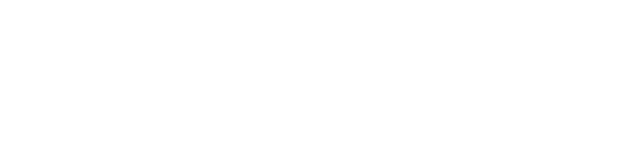
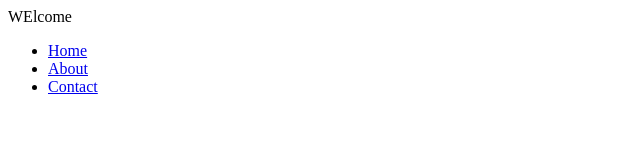
Before and after one commit to PrinceMichael-Debuo/gitFolder, a plain HTML site: page index.html in a window 1280 px wide. Shown: the whole page, without its empty margins (0-640 px from the left). Drawn offline with Linux system fonts and the light colour scheme.

Commit message:
Modified file

```diff
--- a/index.html
+++ b/index.html
@@ -3,7 +3,15 @@
 <head>
     <meta charset="UTF-8">
     <meta name="viewport" content="width=device-width, initial-scale=1.0">
-    <title>Document</title>
+    <title>home</title>
+<header>
+    <span>WElcome</span>
+    <ul>
+        <li><a href="#home">Home</a></li>
+        <li><a href="#about">About</a></li>
+        <li><a href="#contact">Contact</a></li>
+    </ul>
+</header>
 </head>
 <body>
 
```
